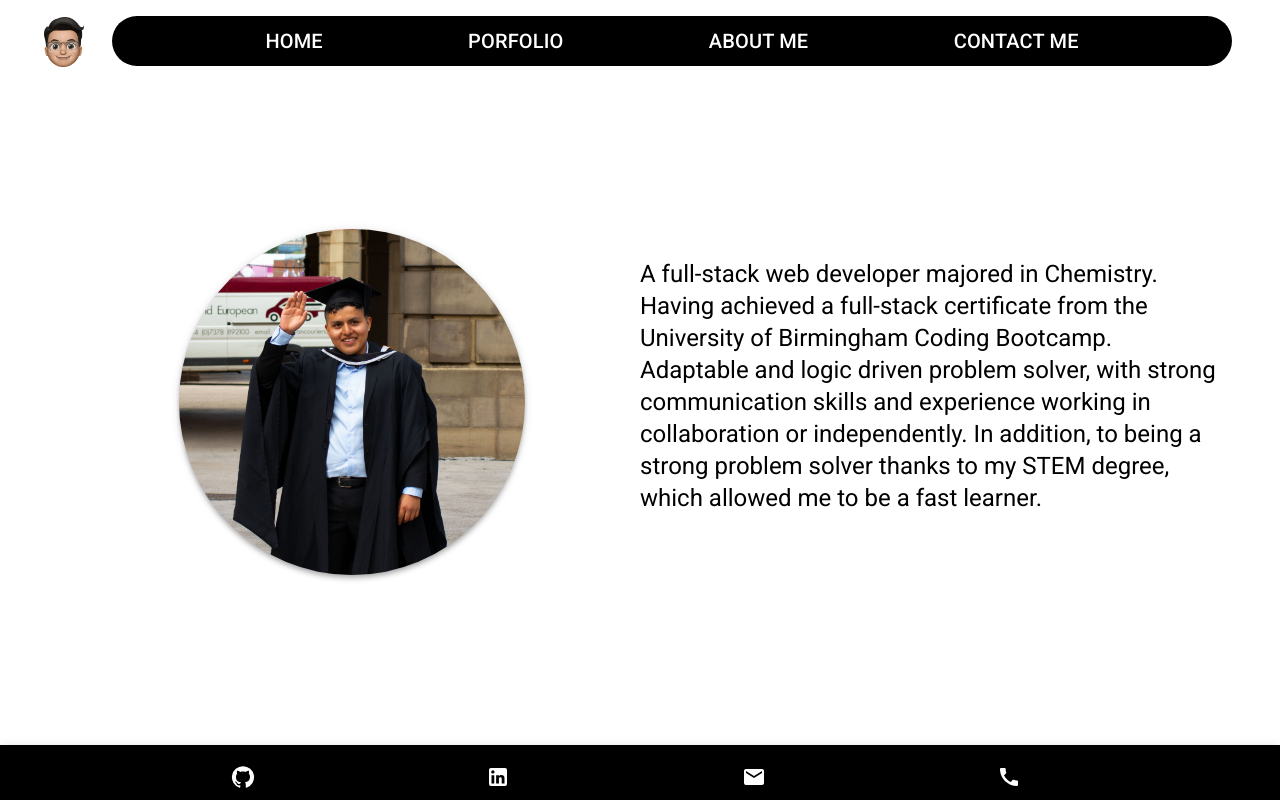
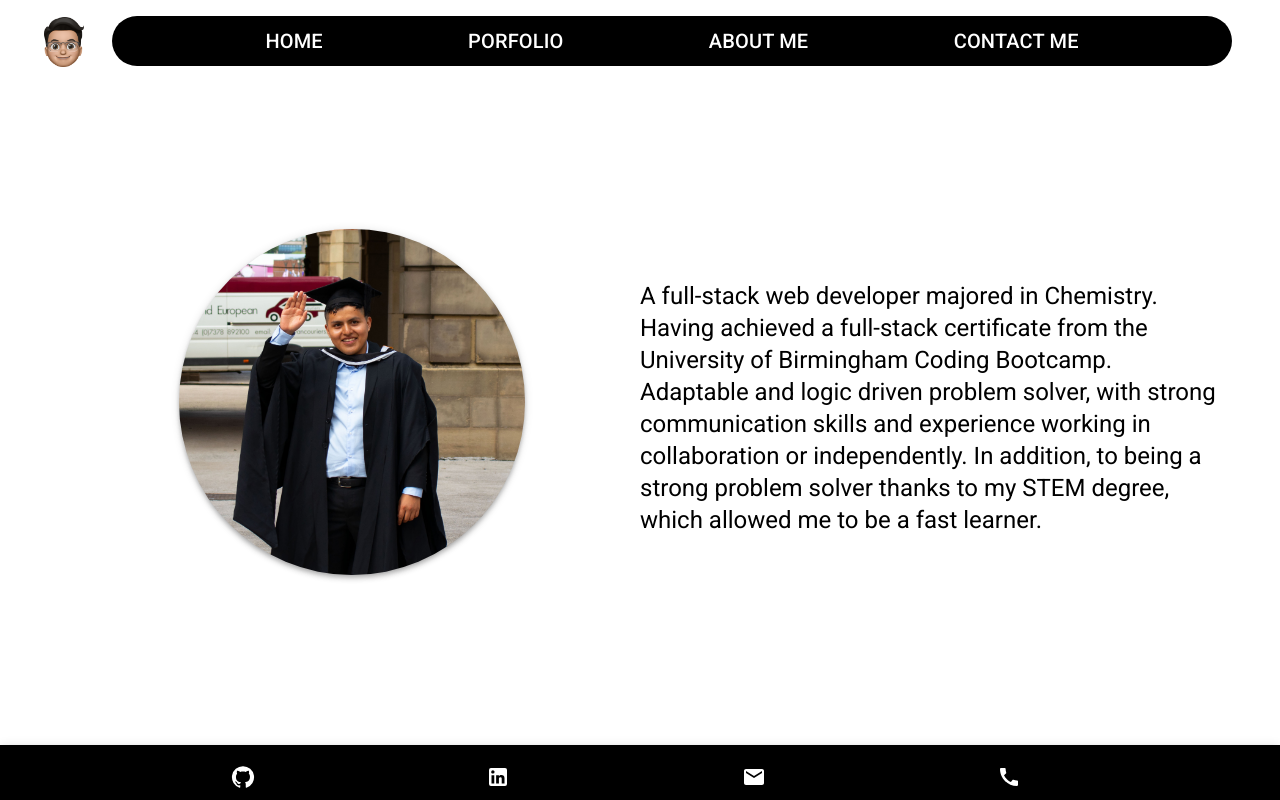
Before and after one commit to frsargua/Porfilio-React, a React (Create React App) app: page / in a window 1280 px wide. Shown: the top 800 px of the page. Built offline with nearby package versions, Linux system fonts and the light colour scheme.

Commit message:
changed position of text

```diff
--- a/src/components/PageHero.jsx
+++ b/src/components/PageHero.jsx
@@ -13,7 +13,7 @@ export default function PageHero() {
         sx={{
           display: { sm: "none", md: "block" },
           position: "sticky",
-          top: "25%",
+          top: "35%",
           margin: "11rem 0",
         }}
       >
```
